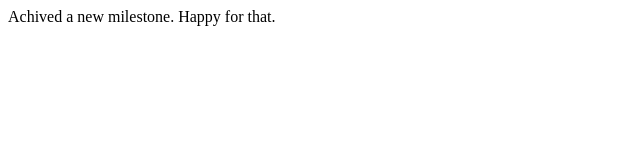
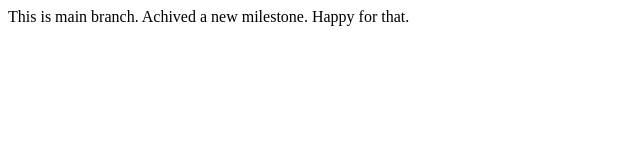
Before and after one commit to mayankbisht62/New-Local-repository, a plain HTML site: page index.html in a window 1280 px wide. Shown: the whole page, without its empty margins (0-640 px from the left). Drawn offline with Linux system fonts and the light colour scheme.

Commit message:
comparing

```diff
--- a/index.html
+++ b/index.html
@@ -6,7 +6,7 @@
     <title>Document</title>
 </head>
 <body>
-
+    This is main branch.
     Achived a new milestone. Happy for that.
 </body>
 </html>
```
